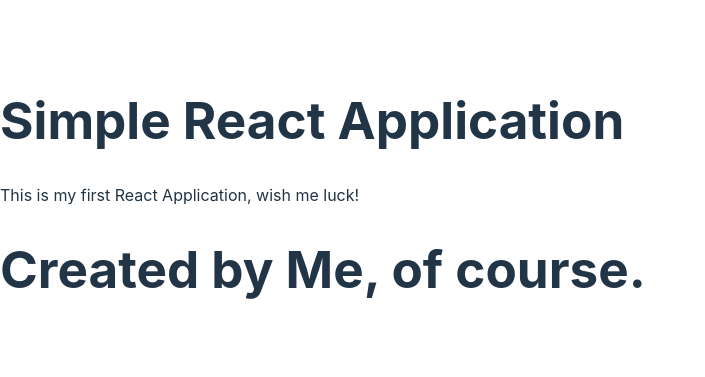
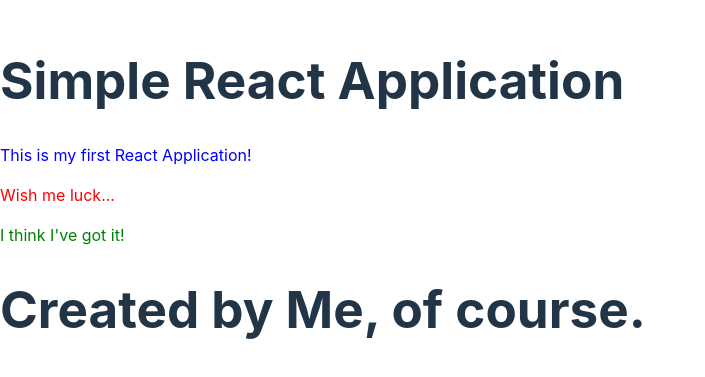
Before and after one commit to dean-ferreira/module-320, a React (Vite) app: page / in a window 1280 px wide. Shown: the part 205-582 px from the top of the page, without its empty margins (0-705 px from the left). Built offline with nearby package versions, Linux system fonts and the light colour scheme.

Commit message:
Pass props

```diff
--- a/src/App.jsx
+++ b/src/App.jsx
@@ -2,8 +2,8 @@
   return (<h1>Simple React Application</h1>);
 }
 
-function Content() {
-  return (<p>This is my first React Application, wish me luck!</p>);
+function Content(props) {
+  return (<p style={{color: props.color}}>{props.text}</p>);
 }
 
 function Footer() {
@@ -14,7 +14,9 @@
   return (
     <>
       <Header />
-      <Content />
+      <Content color="blue" text="This is my first React Application!" />
+      <Content color="red" text="Wish me luck..." />
+      <Content color="green" text="I think I've got it!" />
       <Footer />
     </>
   );
```
